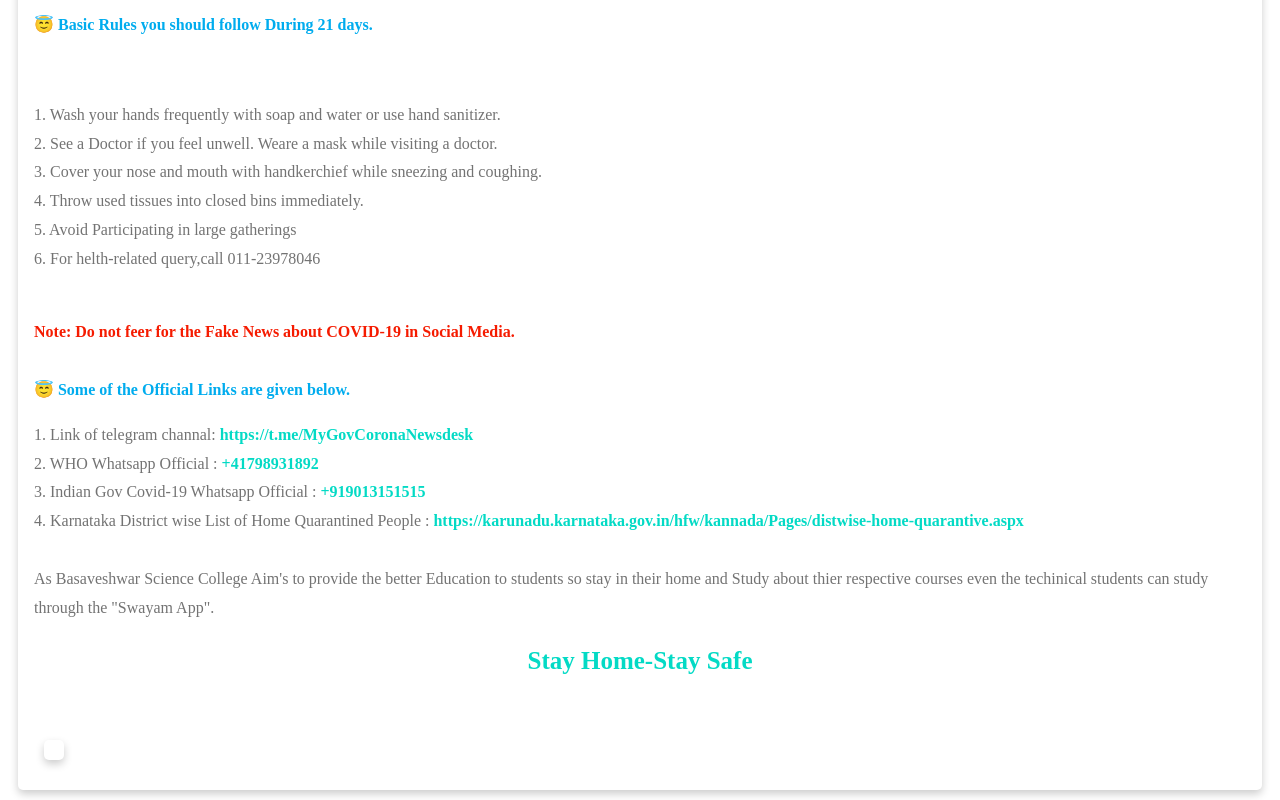
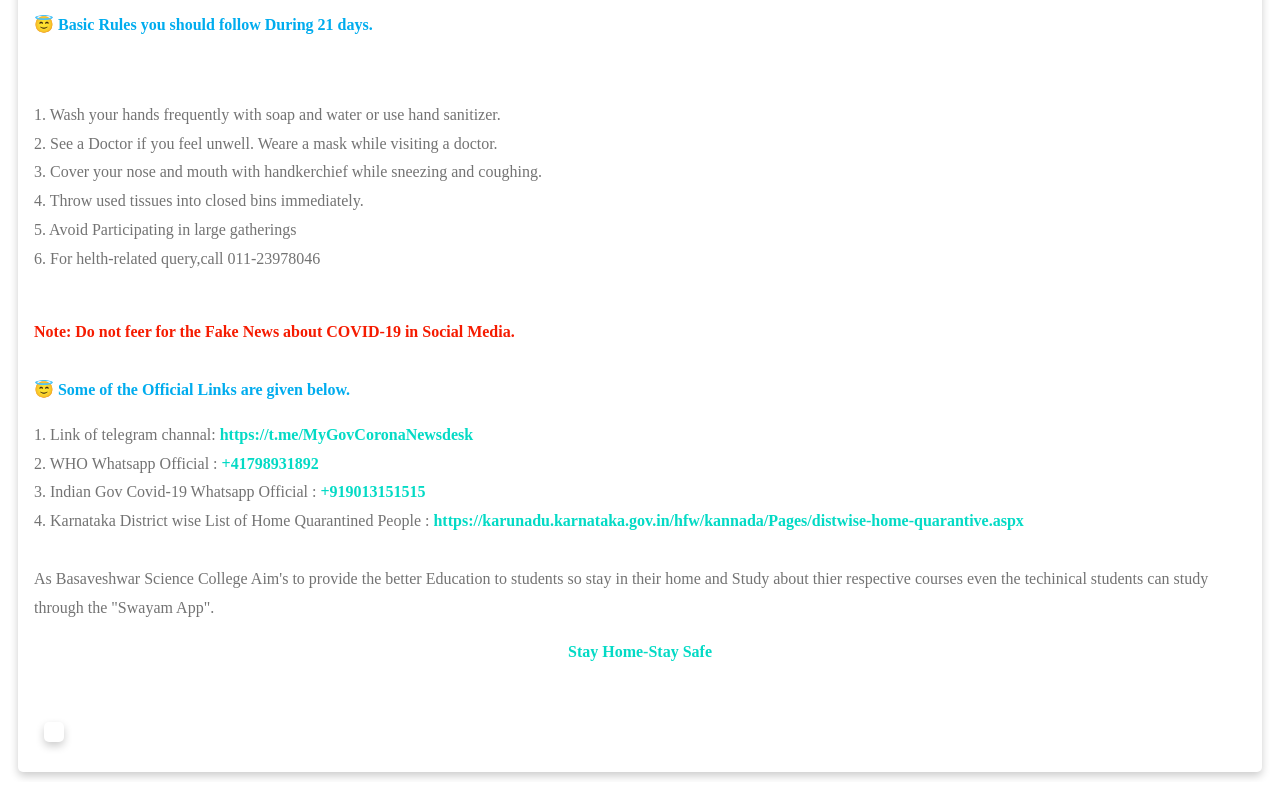
Before and after one commit to abhishekbandi/project.github.io, a plain HTML site: page index.html in a window 1280 px wide. Shown: the part 310-1110 px from the top of the page. Drawn offline with Linux system fonts and the light colour scheme.

Commit message:
next type

```diff
--- a/index.html
+++ b/index.html
@@ -140,7 +140,7 @@ body
 
 <!end of paragraph 3>
 
-<p style="text-align: center; font-size: 25px; color:#03DAC5 "><b>Stay Home-Stay Safe</b></p><br>
+<p style="text-align: center; color:#03DAC5 "><b>Stay Home-Stay Safe</b></p><br>
 
 
 <!================================= end of the content ================================>
```
